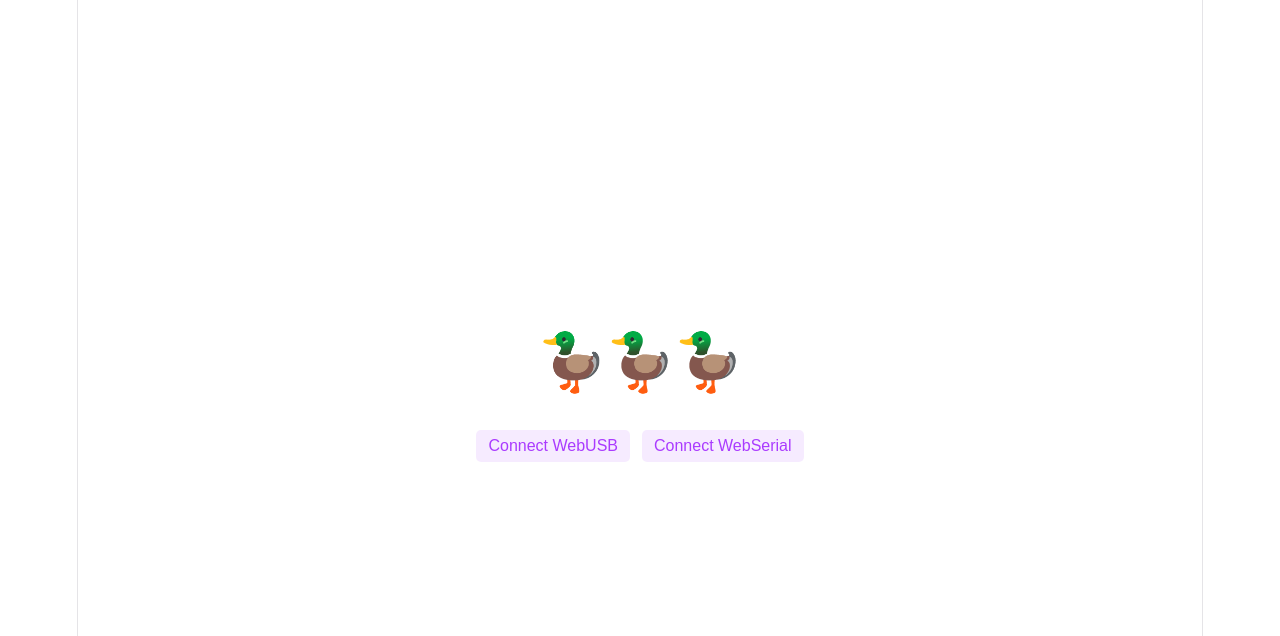
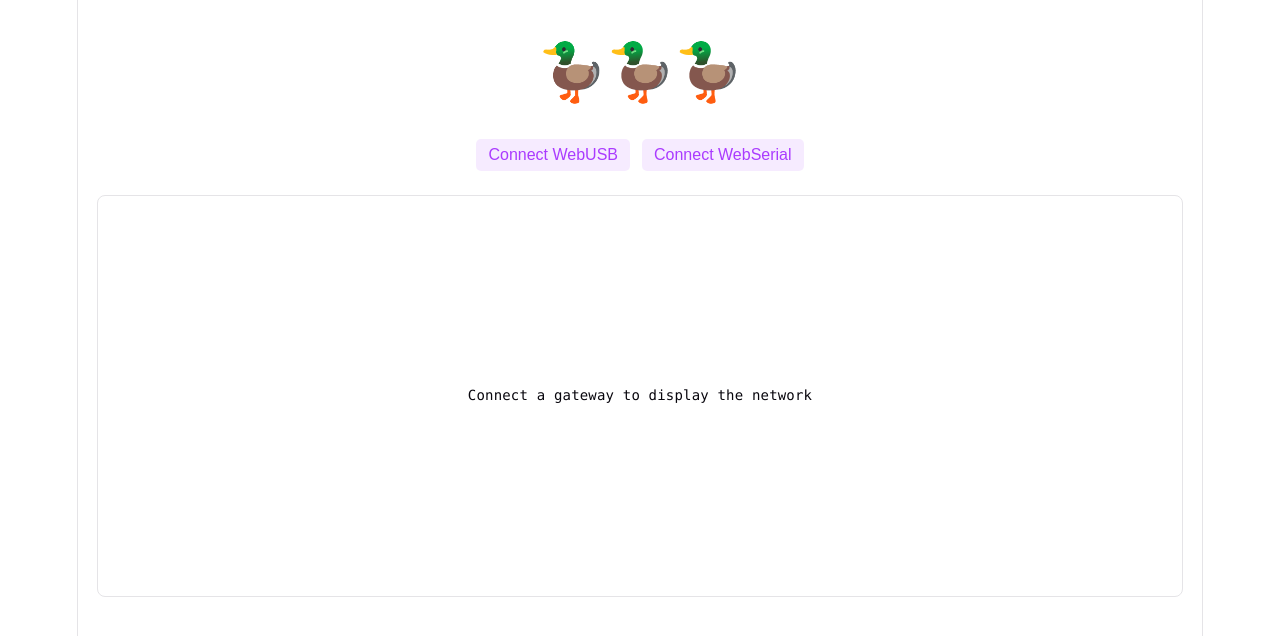
Before and after one commit to ryan-tzw/waveshare-lvgl, a React (Vite) app in the folder web/: page / in a window 1280 px wide. Shown: the top 636 px of the page. Built offline with nearby package versions, Linux system fonts and the light colour scheme.

Commit message:
web: add the initial 2D network renderer

```diff
--- a/web/src/App.css
+++ b/web/src/App.css
@@ -4,10 +4,24 @@
     gap: 25px;
     place-content: center;
     place-items: center;
-    flex-grow: 1;
+    padding: 24px 20px 0;
 
     @media (max-width: 1024px) {
-        padding: 32px 20px 24px;
+        padding: 20px 20px 0;
         gap: 18px;
     }
 }
+
+.network-graph-view {
+    width: calc(100% - 40px);
+    margin: 0 auto 24px;
+    border: 1px solid var(--border);
+    border-radius: 8px;
+    background: var(--bg);
+    overflow: auto;
+}
+
+.network-graph-canvas {
+    display: block;
+    margin: 0 auto;
+}
--- a/web/src/App.tsx
+++ b/web/src/App.tsx
@@ -1,5 +1,6 @@
 import "./App.css";
 import { ConnectButton } from "./ConnectButton";
+import { NetworkGraphView } from "./NetworkGraphView";
 import { useNetwork } from "./useNetwork";
 
 function App() {
@@ -15,6 +16,8 @@ function App() {
                     disconnectWebUsb={network.disconnectWebUsb}
                 />
             </section>
+
+            <NetworkGraphView graph={network.graph} />
         </>
     );
 }
--- /dev/null
+++ b/web/src/NetworkGraphView.tsx
@@ -0,0 +1,143 @@
+import { useEffect, useRef } from "react";
+
+import type { NetworkGraph } from "./networkGraph";
+
+type NetworkGraphViewProps = {
+    graph: NetworkGraph;
+};
+
+type Point = {
+    x: number;
+    y: number;
+};
+
+const minimumCanvasWidth = 600;
+const minimumCanvasHeight = 400;
+const horizontalNodeSpacing = 190;
+const verticalNodeSpacing = 100;
+
+function createNodePositions(graph: NetworkGraph, canvasWidth: number, canvasHeight: number) {
+    const positions = new Map<string, Point>();
+    const columnCount = Math.max(1, Math.ceil(Math.sqrt(graph.nodes.length)));
+    const rowCount = Math.max(1, Math.ceil(graph.nodes.length / columnCount));
+    const firstRowY = canvasHeight / 2 - ((rowCount - 1) * verticalNodeSpacing) / 2;
+
+    for (let nodeIndex = 0; nodeIndex < graph.nodes.length; nodeIndex++) {
+        const row = Math.floor(nodeIndex / columnCount);
+        const column = nodeIndex % columnCount;
+        const nodesInRow = Math.min(columnCount, graph.nodes.length - row * columnCount);
+        const firstColumnX = canvasWidth / 2 - ((nodesInRow - 1) * horizontalNodeSpacing) / 2;
+
+        positions.set(graph.nodes[nodeIndex].nodeId, {
+            x: firstColumnX + column * horizontalNodeSpacing,
+            y: firstRowY + row * verticalNodeSpacing,
+        });
+    }
+
+    return positions;
+}
+
+export function NetworkGraphView({ graph }: NetworkGraphViewProps) {
+    const canvasRef = useRef<HTMLCanvasElement | null>(null);
+    const columnCount = Math.max(1, Math.ceil(Math.sqrt(graph.nodes.length)));
+    const rowCount = Math.max(1, Math.ceil(graph.nodes.length / columnCount));
+    const canvasWidth = Math.max(minimumCanvasWidth, columnCount * horizontalNodeSpacing);
+    const canvasHeight = Math.max(minimumCanvasHeight, rowCount * verticalNodeSpacing);
+
+    useEffect(() => {
+        const canvas = canvasRef.current;
+
+        if (!canvas) {
+            return;
+        }
+
+        const context = canvas.getContext("2d");
+
+        if (!context) {
+            return;
+        }
+
+        const rootStyles = getComputedStyle(document.documentElement);
+        const backgroundColor = rootStyles.getPropertyValue("--bg").trim();
+        const borderColor = rootStyles.getPropertyValue("--border").trim();
+        const textColor = rootStyles.getPropertyValue("--text-h").trim();
+        const accentColor = rootStyles.getPropertyValue("--accent").trim();
+        const accentBackgroundColor = rootStyles.getPropertyValue("--accent-bg").trim();
+        const monospaceFont = rootStyles.getPropertyValue("--mono").trim();
+
+        context.clearRect(0, 0, canvasWidth, canvasHeight);
+        context.font = `14px ${monospaceFont}`;
+        context.textAlign = "center";
+        context.textBaseline = "middle";
+
+        if (graph.nodes.length === 0) {
+            context.fillStyle = textColor;
+            context.fillText(
+                "Connect a gateway to display the network",
+                canvasWidth / 2,
+                canvasHeight / 2,
+            );
+            return;
+        }
+
+        const positions = createNodePositions(graph, canvasWidth, canvasHeight);
+
+        context.strokeStyle = borderColor;
+        context.lineWidth = 2;
+
+        for (const link of graph.links) {
+            const firstPosition = positions.get(link.nodeA);
+            const secondPosition = positions.get(link.nodeB);
+
+            if (!firstPosition || !secondPosition) {
+                continue;
+            }
+
+            context.beginPath();
+            context.moveTo(firstPosition.x, firstPosition.y);
+            context.lineTo(secondPosition.x, secondPosition.y);
+            context.stroke();
+        }
+
+        const horizontalPadding = 12;
+        const nodeHeight = 40;
+
+        for (const node of graph.nodes) {
+            const position = positions.get(node.nodeId);
+
+            if (!position) {
+                continue;
+            }
+
+            const nodeWidth = context.measureText(node.nodeId).width + horizontalPadding * 2;
+            const left = position.x - nodeWidth / 2;
+            const top = position.y - nodeHeight / 2;
+
+            context.fillStyle = backgroundColor;
+            context.fillRect(left, top, nodeWidth, nodeHeight);
+
+            if (node.isGateway) {
+                context.fillStyle = accentBackgroundColor;
+                context.fillRect(left, top, nodeWidth, nodeHeight);
+            }
+
+            context.strokeStyle = node.isGateway ? accentColor : borderColor;
+            context.lineWidth = node.isGateway ? 3 : 2;
+            context.strokeRect(left, top, nodeWidth, nodeHeight);
+
+            context.fillStyle = textColor;
+            context.fillText(node.nodeId, position.x, position.y);
+        }
+    }, [canvasHeight, canvasWidth, graph]);
+
+    return (
+        <section className="network-graph-view">
+            <canvas
+                ref={canvasRef}
+                className="network-graph-canvas"
+                width={canvasWidth}
+                height={canvasHeight}
+            />
+        </section>
+    );
+}
--- a/web/src/useNetwork.ts
+++ b/web/src/useNetwork.ts
@@ -105,8 +105,6 @@ export function useNetwork() {
         webUsbConnected: usb.connected,
         connectWebUsb: usb.connect,
         disconnectWebUsb,
-        gateway: state.gateway,
-        linkStates: state.linkStates,
         graph,
     };
 }
```
